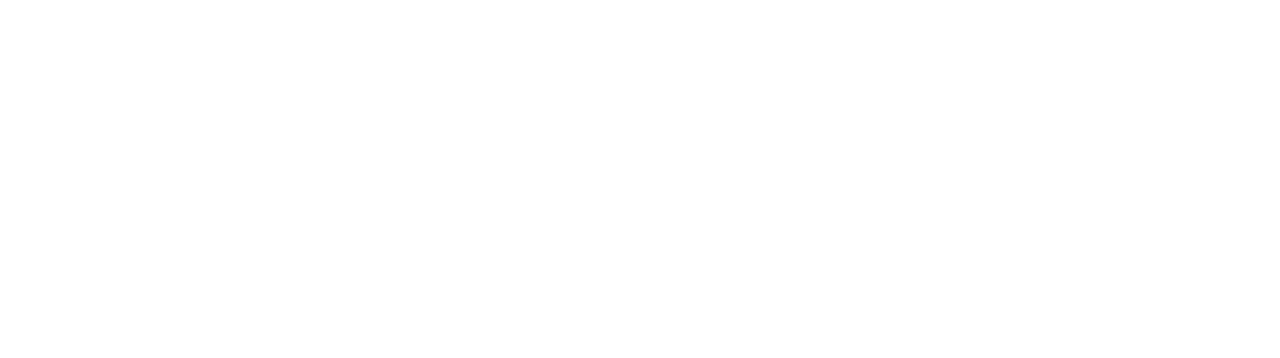
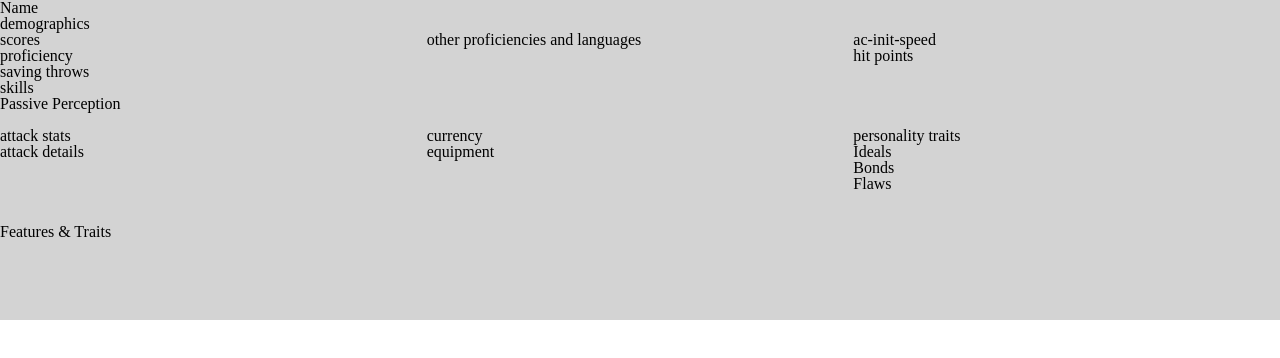
Before and after one commit to tsbarrett89/character-sheet-grid-vanilla, a plain HTML site: page index.html in a window 1280 px wide. Drawn offline with Linux system fonts and the light colour scheme.

Commit message:
html structure

```diff
--- a/index.css
+++ b/index.css
@@ -0,0 +1,61 @@
+/* http://meyerweb.com/eric/tools/css/reset/
+   v2.0 | 20110126
+   License: none (public domain)
+*/
+
+html, body, div, span, applet, object, iframe,
+h1, h2, h3, h4, h5, h6, p, blockquote, pre,
+a, abbr, acronym, address, big, cite, code,
+del, dfn, em, img, ins, kbd, q, s, samp,
+small, strike, strong, sub, sup, tt, var,
+b, u, i, center,
+dl, dt, dd, ol, ul, li,
+fieldset, form, label, legend,
+table, caption, tbody, tfoot, thead, tr, th, td,
+article, aside, canvas, details, embed,
+figure, figcaption, footer, header, hgroup,
+menu, nav, output, ruby, section, summary,
+time, mark, audio, video {
+	margin: 0;
+	padding: 0;
+	border: 0;
+	font-size: 100%;
+	font: inherit;
+	vertical-align: baseline;
+}
+/* HTML5 display-role reset for older browsers */
+article, aside, details, figcaption, figure,
+footer, header, hgroup, menu, nav, section {
+	display: block;
+}
+body {
+	line-height: 1;
+}
+ol, ul {
+	list-style: none;
+}
+blockquote, q {
+	quotes: none;
+}
+blockquote:before, blockquote:after,
+q:before, q:after {
+	content: '';
+	content: none;
+}
+table {
+	border-collapse: collapse;
+	border-spacing: 0;
+}
+
+/* end of reset */
+
+.character-sheet {
+    display: grid;
+    grid-template-columns: 1fr 1fr 1fr;
+    grid-template-rows: 1fr 3fr 3fr 3fr;
+    background-color: lightgray;
+}
+
+.header {
+    grid-area: 1 / 1 / 2 / 4;
+}
--- a/index.html
+++ b/index.html
@@ -1,8 +1,58 @@
 <html>
     <head>
-
+        <link rel="stylesheet" href="index.css">
     </head>
     <body>
-
+        <div class="character-sheet">
+            <section class="header">
+                <span class="name">Name</span>
+                <section class="demographics">
+                    demographics
+                </section>
+            </section>
+            <section class="left-mid">
+                <section class="scores">
+                    scores
+                </section>
+                <span class="proficiency">proficiency</span>
+                <section class="saving-throws">
+                    saving throws
+                </section>
+                <section class="skills">
+                    skills
+                </section>
+                <span class="passive-perception">Passive Perception</span>
+            </section>
+            <section class="left-bottom">
+                other proficiencies and languages
+            </section>
+            <section class="center-mid-top">
+                <section class="ac-init-speed">
+                    ac-init-speed
+                </section>
+                <section class="hit-points">
+                    hit points
+                </section>
+                <div class="hit-dice"></div>
+                <div class="death-saves"></div>
+            </section>
+            <section class="center-mid-bot">
+                <div class="attack-stats">attack stats</div>
+                <div class="attack-details">attack details</div>
+            </section>
+            <section class="center-bottom">
+                <div class="currency">currency</div>
+                <div class="equipment">equipment</div>
+            </section>
+            <section class="right-mid">
+                <div class="personality-traits">personality traits</div>
+                <div class="ideals">Ideals</div>
+                <div class="bonds">Bonds</div>
+                <div class="flaws">Flaws</div>
+            </section>
+            <section class="right-bottom">
+                <div class="features-traits">Features & Traits</div>
+            </section>
+        </div>
     </body>
 </html>
```
